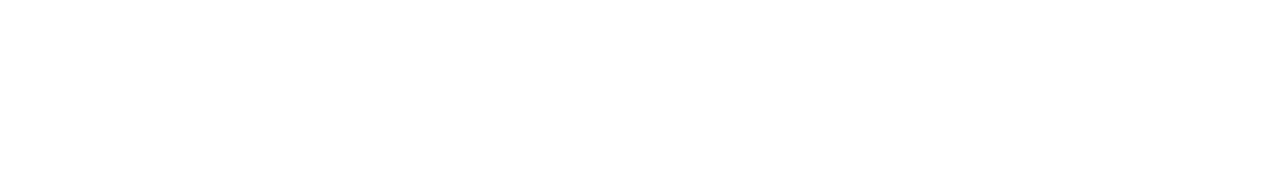
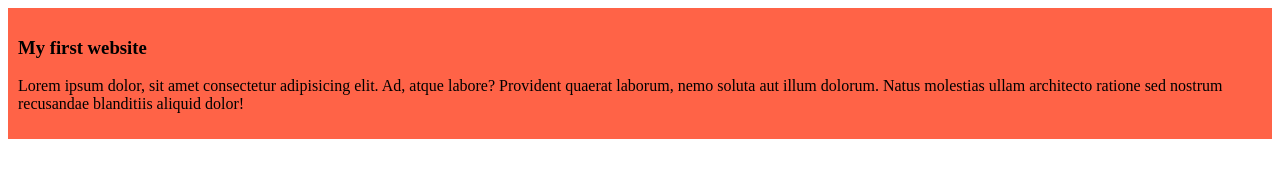
Before and after one commit to naimur401/my-simple-website, a plain HTML site: page index.html in a window 1280 px wide. Drawn offline with Linux system fonts and the light colour scheme.

Commit message:
added the first blog

```diff
--- a/index.html
+++ b/index.html
@@ -4,8 +4,12 @@
     <meta charset="UTF-8">
     <meta name="viewport" content="width=device-width, initial-scale=1.0">
     <title>My Simple Website</title>
+   <link rel="stylesheet" href="style/blogs.css">
 </head>
 <body>
-
+    <div>
+        <h3>My first website</h3>
+        <p>Lorem ipsum dolor, sit amet consectetur adipisicing elit. Ad, atque labore? Provident quaerat laborum, nemo soluta aut illum dolorum. Natus molestias ullam architecto ratione sed nostrum recusandae blanditiis aliquid dolor!</p>
+    </div>
 </body>
 </html>
--- /dev/null
+++ b/style/blogs.css
@@ -0,0 +1,5 @@
+div{
+
+    background-color: tomato;
+    padding: 10px;
+}
```
